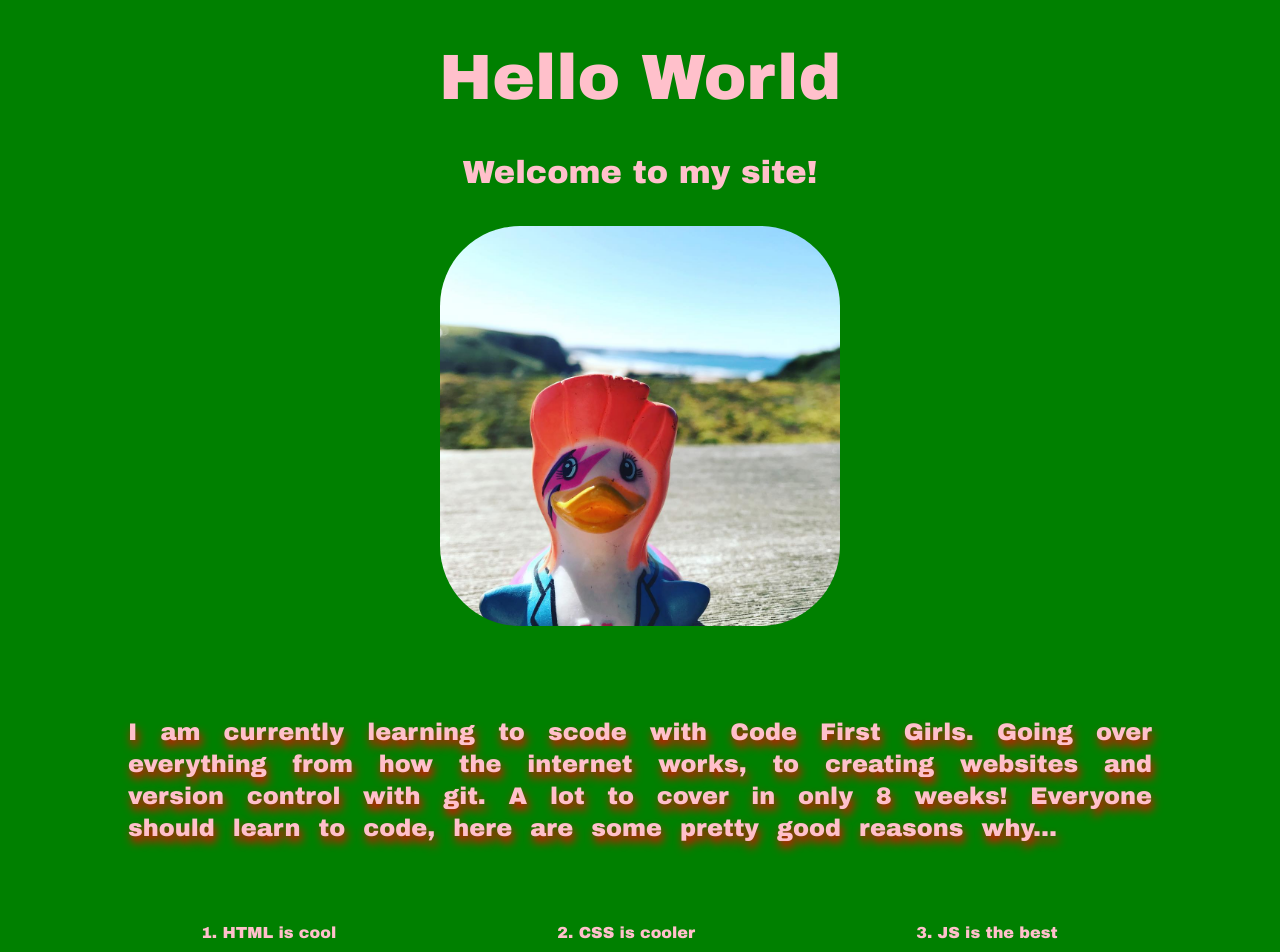
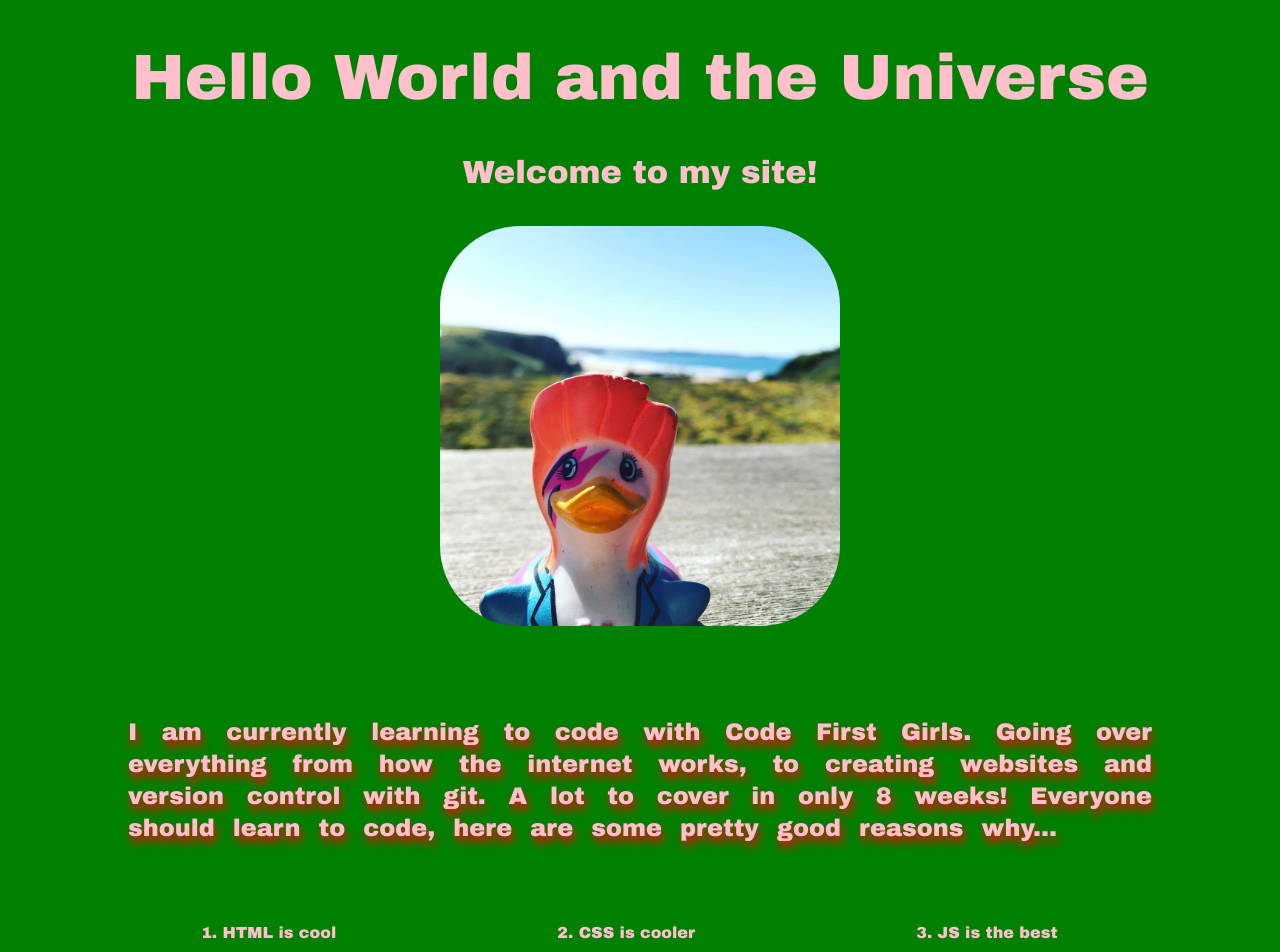
Before and after one commit to lindawystemp/beginners-week-four, a plain HTML site: page coding_course/first_website/index.html in a window 1280 px wide. Shown: the top 952 px of the page. Drawn offline with Linux system fonts and the light colour scheme.

Commit message:
Update index.html

```diff
--- a/coding_course/first_website/index.html
+++ b/coding_course/first_website/index.html
@@ -7,13 +7,13 @@
 
 <body>
   <div class="one">
-    <h1>Hello World</h1>
+    <h1>Hello World and the Universe</h1>
     <h2>Welcome to my site!</h2>
     <img src="./duck.jpg" alt="A local image" width="400px">
   </div>
 
   <div class="two">
-    <p>I am currently learning to scode with Code First Girls. Going over everything from how the
+    <p>I am currently learning to code with Code First Girls. Going over everything from how the
 internet works, to creating websites and version control with git. A lot to cover in only 8 weeks!
 Everyone should learn to code, here are some pretty good reasons why...</p>
   </div>
```
